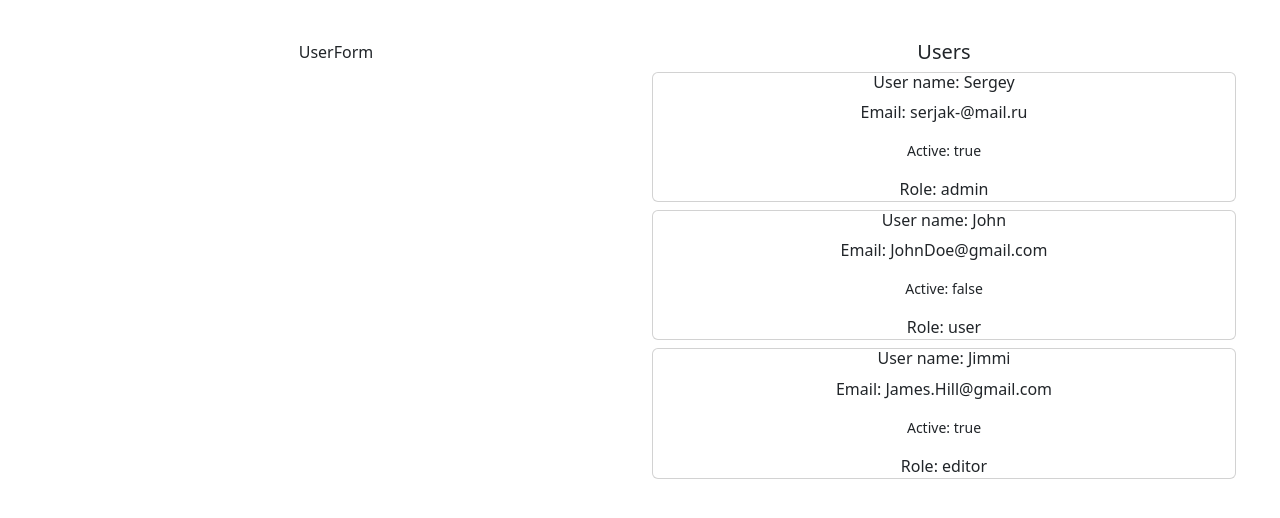
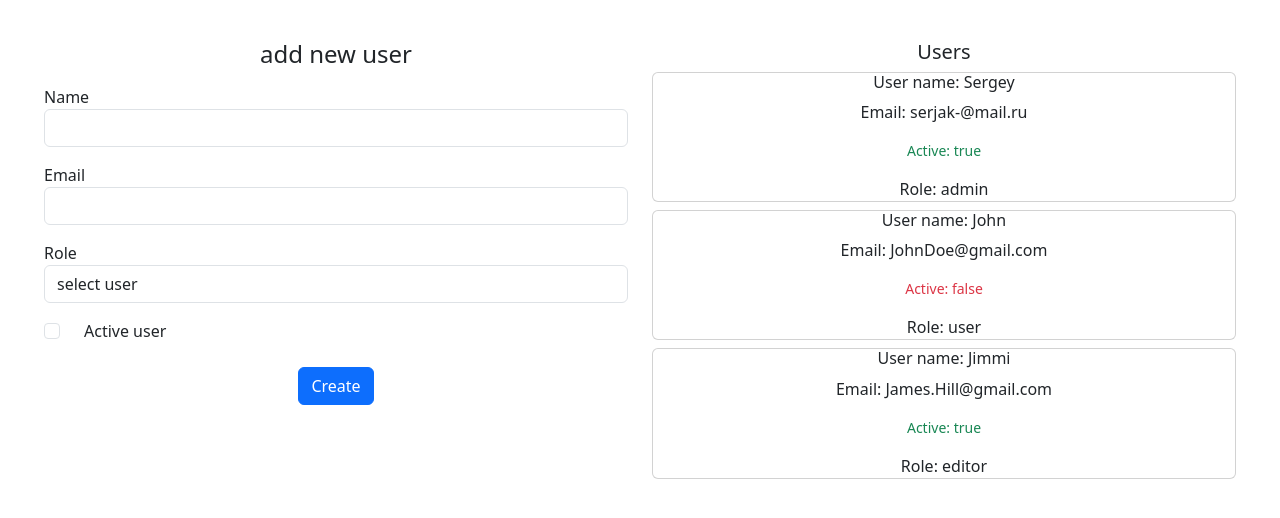
Before and after one commit to bss94/HW57Users, a React (Vite) app: page / in a window 1280 px wide. Shown: the top 518 px of the page. Built offline with nearby package versions, Linux system fonts and the light colour scheme.

Commit message:
complete UserForm visual,add state,create functions to edit state on changes form fiels,add dinamic class to UserItem for change color to user.isActive

```diff
--- a/src/components/UserForm/UserForm.tsx
+++ b/src/components/UserForm/UserForm.tsx
@@ -1,10 +1,86 @@
-import React from 'react';
+import React, {useState} from 'react';
+import {User} from '../../types';
 
-const UserForm = () => {
+interface Props{
+
+}
+const UserForm:React.FC<Props> = ({}) => {
+    const [userForm,setUserForm]=useState<User>({
+        name:'',
+        email:'',
+        isActive:false,
+        role:'',
+    });
+    const changeUser=(event:React.ChangeEvent<HTMLInputElement | HTMLSelectElement>)=>{
+        setUserForm((prevState) =>({
+            ...prevState,
+            [event.target.name]:event.target.value,
+        }));
+    };
+    const changeActive=(event:React.ChangeEvent<HTMLInputElement>)=>{
+        setUserForm((prevState) =>({
+        ...prevState,
+        [event.target.name]:!prevState.isActive,
+    }));
+    }
+
+
     return (
-        <div>
-            UserForm
-        </div>
+        <form>
+            <h4>add new user</h4>
+            <div className="form-group text-start my-3">
+                <label htmlFor="name">Name</label>
+                <input
+                    type='text'
+                    name='name'
+                    id='name'
+                    value={userForm.name}
+                    className='form-control'
+                    onChange={changeUser}
+                />
+            </div>
+            <div className="form-group text-start my-3">
+                <label htmlFor="email">Email</label>
+                <input
+                    name='email'
+                    id='email'
+                    value={userForm.email}
+                    className='form-control'
+                    onChange={changeUser}
+                />
+            </div>
+            <div className="form-group text-start my-3">
+                <label htmlFor="email">Role</label>
+                <select
+                    name="role"
+                    id="role"
+                    value={userForm.role}
+                    className="form-control"
+                    onChange={changeUser}
+                >
+                    <option value={''}>select user</option>
+                    <option value={'user'}>user</option>
+                    <option value={'admin'}>admin</option>
+                    <option value={'editor'}>editor</option>
+                </select>
+            </div>
+            <div className="form-group text-start">
+                <div className="form-check my-3 ">
+                    <label className="form-check-label px-3" htmlFor="isActive">Active user</label>
+                    <input
+                        type="checkbox"
+                        name="isActive"
+                        id="isActive"
+                        checked={userForm.isActive}
+                        className="form-check-input "
+                        onChange={changeActive}
+                    />
+                </div>
+            </div>
+
+            <button type="submit" className={'btn btn-primary mt-2'}>Create</button>
+
+        </form>
     );
 };
 
--- a/src/components/UserItem/UserItem.tsx
+++ b/src/components/UserItem/UserItem.tsx
@@ -5,12 +5,19 @@ interface Props{
     user:User
 }
 const UserItem:React.FC<Props> = ({user}) => {
+    const isActiveClasses:string[]=['card-text','small']
+    if(user.isActive){
+        isActiveClasses.push('text-success')
+    }else{
+        isActiveClasses.push('text-danger')
+    }
+
     return (
         <div className={'card mb-2'}>
             <div className="row g-0">
                 <h6 className={'card-title'}>User name: {user.name}</h6>
                 <p className={'card-text'}>Email: {user.email}</p>
-                <p className={'card-text small'}>Active: {user.isActive.toString()}</p>
+                <p className={isActiveClasses.join(' ')}>Active: {user.isActive.toString()}</p>
                 <p className={'card-text'}>Role: {user.role}</p>
             </div>
 
```
Also changed, not shown: src/types.ts (line endings or trailing spaces).
